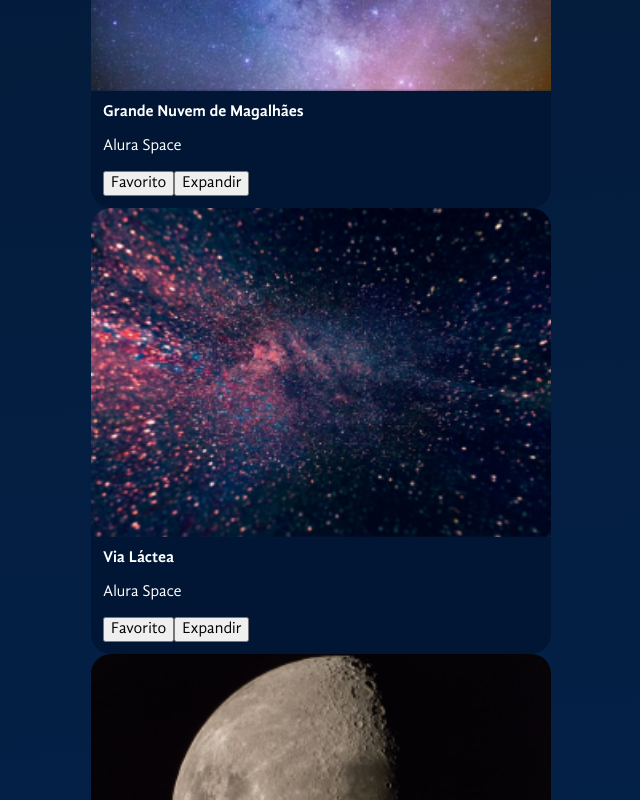
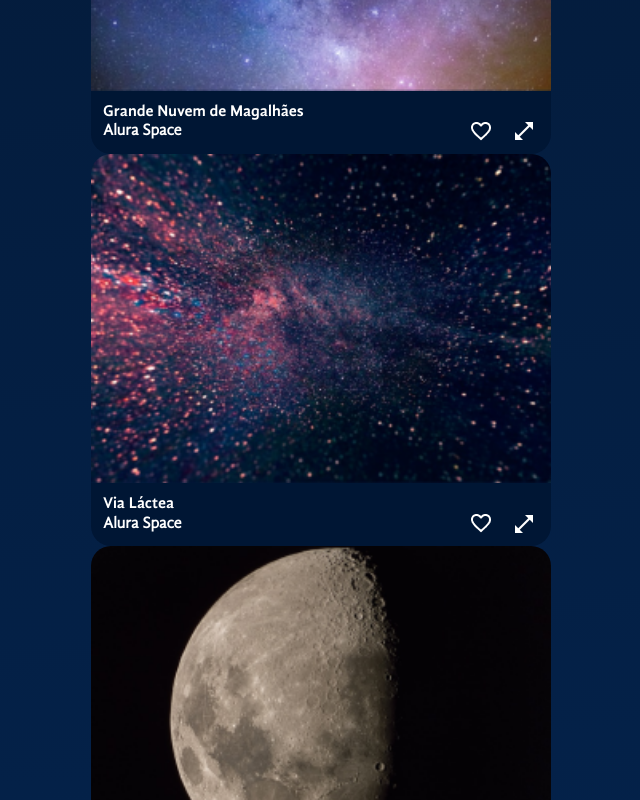
Before and after one commit to erikenascimento/SpaceApp, a React (Vite) app in the folder space-app/: page / in a window 1280 px wide. Shown: the part 960-1760 px from the top of the page, without its empty margins (145-785 px from the left). Built offline with nearby package versions, Linux system fonts and the light colour scheme.

Commit message:
Creating the dialog functionality while pressing the expand icon using the prop drilling method

```diff
--- a/space-app/src/App.jsx
+++ b/space-app/src/App.jsx
@@ -39,6 +39,7 @@ const GalleryContent = styled.section`
 
 const App = () => {
 	const [galleryPhotos, setGalleryPhotos] = useState(photos);
+	const [selectedPhoto, setSelectedPhoto] = useState(null);
 	return (
 		<GradientBackground>
 			<GlobalStyles />
@@ -51,11 +52,14 @@ const App = () => {
 							text="A galeria mais completa de fotos do espaço!"
 							backgroundImage={banner}
 						/>
-						<Gallery photos={galleryPhotos} />
+						<Gallery
+							onPhotoSelected={photo => setSelectedPhoto(photo)}
+							photos={galleryPhotos}
+						/>
 					</GalleryContent>
 				</MainContainer>
 			</ContainerApp>
-			<ZoomDialog />
+			<ZoomDialog photo={selectedPhoto} />
 		</GradientBackground>
 	);
 };
--- a/space-app/src/components/Gallery/Image/index.jsx
+++ b/space-app/src/components/Gallery/Image/index.jsx
@@ -1,6 +1,7 @@
 import styled from "styled-components";
+import IconButton from "../../IconButton";
 
-const Figure = styled.figure`
+const StyledFigure = styled.figure`
 	width: ${props => (props.$expanded ? "90%" : "460px")};
 	max-width: 100%;
 	margin: 0;
@@ -30,19 +31,31 @@ const Figure = styled.figure`
 	}
 `;
 
-const Image = ({ key, photo = [] }) => {
+const StyledFooter = styled.footer`
+	display: flex;
+	justify-content: space-between;
+	align-items: center;
+`;
+
+const Image = ({ photo, expanded = false, onZoomRequired }) => {
 	return (
-		<Figure>
+		<StyledFigure $expanded={expanded} id={`photo-${photo.id}`}>
 			<img src={photo.path} alt={photo.alt} />
 			<figcaption>
 				<h3>{photo.titulo}</h3>
-				<footer>
-					<p>{photo.fonte}</p>
-					<button>Favorito</button>
-					<button>Expandir</button>
-				</footer>
+				<StyledFooter>
+					<h4>{photo.fonte}</h4>
+					<IconButton>
+						<img src="/icons/favorito.png" alt="Icone de favorito" />
+					</IconButton>
+					{!expanded && (
+						<IconButton aria-hidden={expanded} onClick={onZoomRequired}>
+							<img src="/icons/expandir.png" alt="Icone de expandir" />
+						</IconButton>
+					)}
+				</StyledFooter>
 			</figcaption>
-		</Figure>
+		</StyledFigure>
 	);
 };
 
--- a/space-app/src/components/Gallery/index.jsx
+++ b/space-app/src/components/Gallery/index.jsx
@@ -17,7 +17,7 @@ const ImagesContainer = styled.div`
 	flex-wrap: wrap;
 `;
 
-const Gallery = ({ photos = [] }) => {
+const Gallery = ({ photos = [], onPhotoSelected }) => {
 	return (
 		<>
 			<Tags />
@@ -26,7 +26,11 @@ const Gallery = ({ photos = [] }) => {
 					<Title>Navegue pela galeria</Title>
 					<ImagesContainer>
 						{photos.map(photo => (
-							<Image key={photo.id} photo={photo} />
+							<Image
+								onZoomRequired={onPhotoSelected}
+								key={photo.id}
+								photo={photo}
+							/>
 						))}
 					</ImagesContainer>
 				</FluidSection>
--- /dev/null
+++ b/space-app/src/components/IconButton/index.jsx
@@ -0,0 +1,13 @@
+import { styled } from "styled-components";
+
+const IconButton = styled.button`
+	margin-left: 12px;
+	display: flex;
+	align-items: center;
+	justify-content: center;
+	background-color: transparent;
+	border: none;
+	cursor: pointer;
+`;
+
+export default IconButton;
--- a/space-app/src/components/ZoomDialog/index.jsx
+++ b/space-app/src/components/ZoomDialog/index.jsx
@@ -1,7 +1,7 @@
-const ZoomDialog = () => {
+const ZoomDialog = ({ photo }) => {
 	return (
 		<>
-			<dialog open>
+			<dialog open={!!photo}>
 				<p>Greeting</p>
 				<form method="dialog">
 					<button>Ok</button>
```
